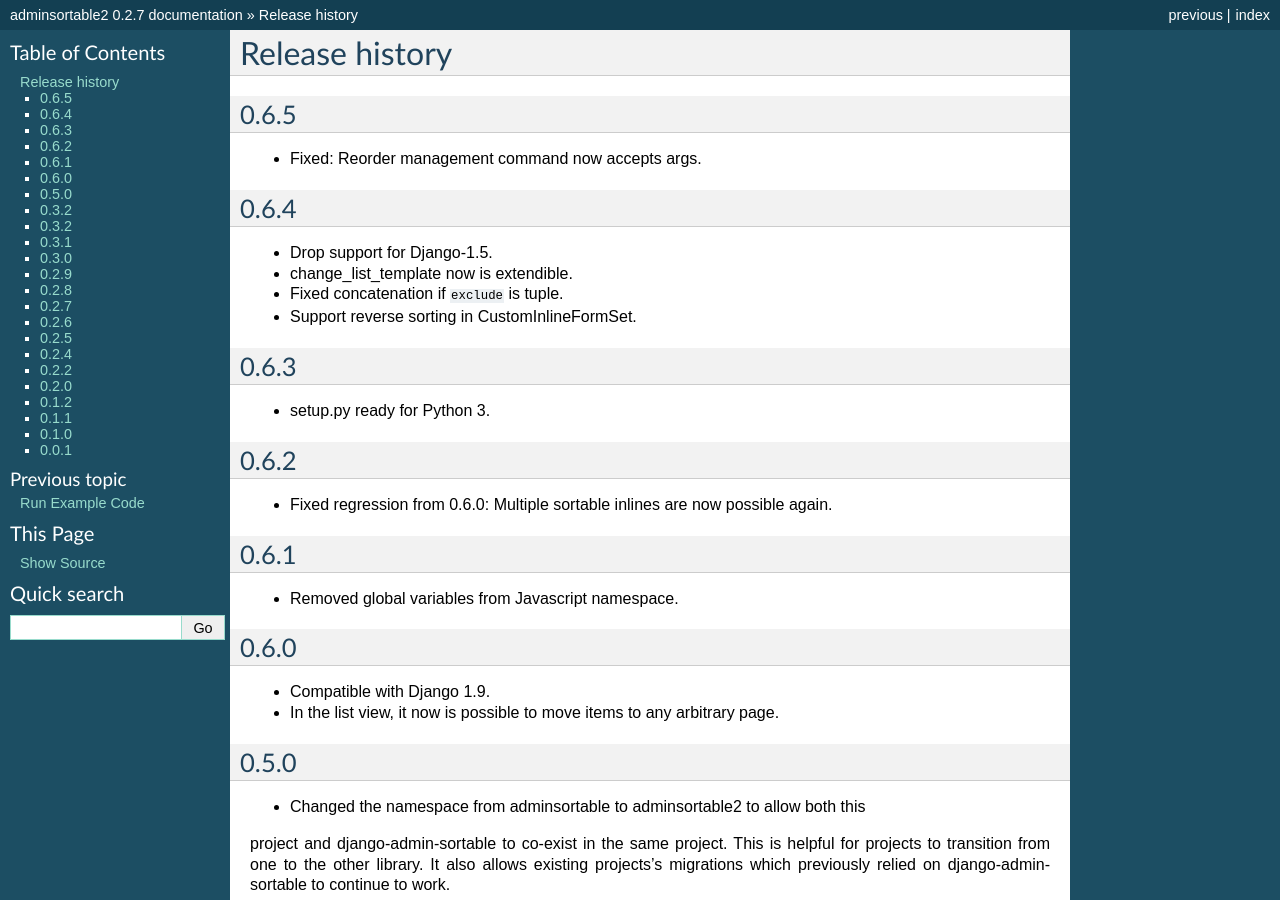
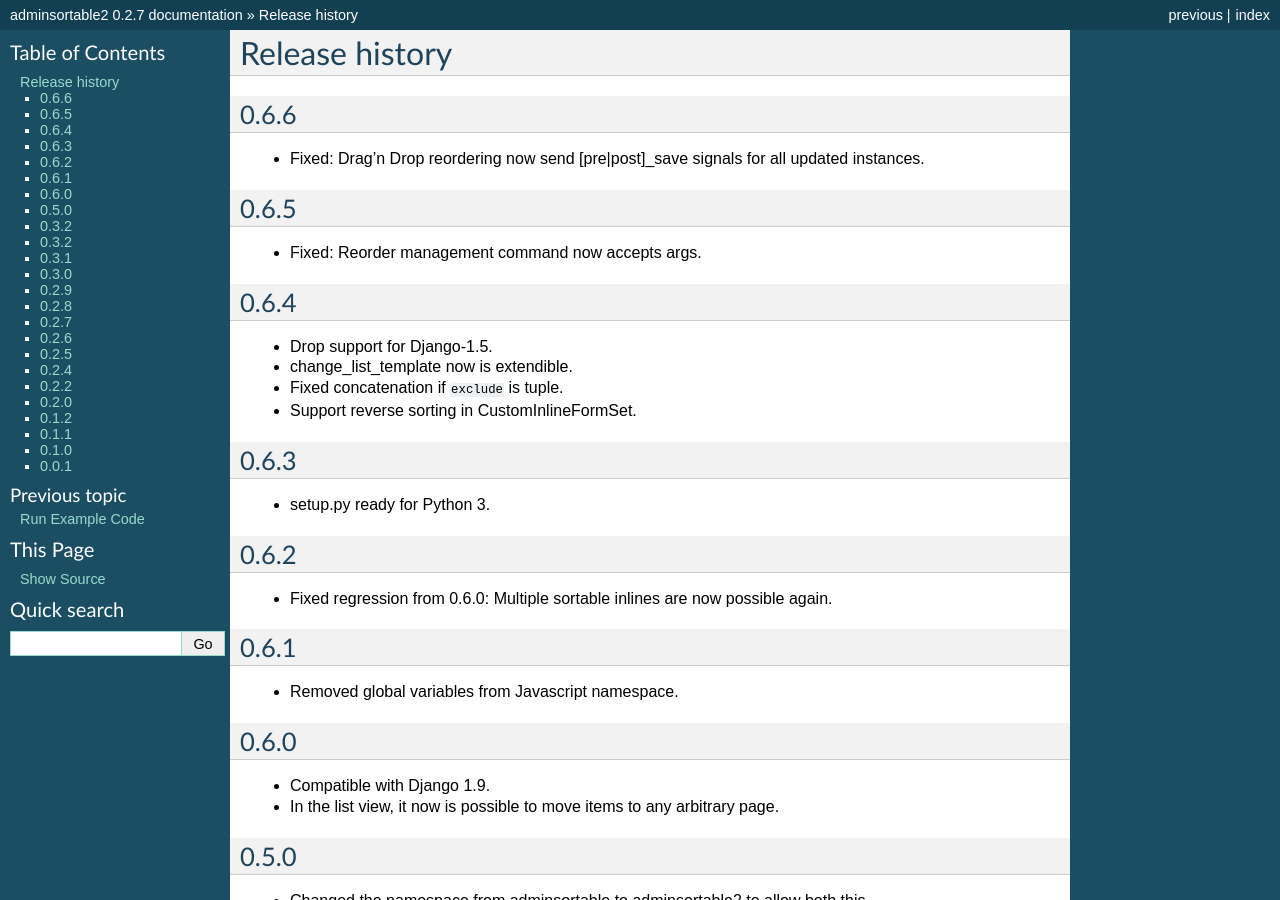
Before and after one commit to jrief/django-admin-sortable2, a Sphinx documentation site: the page built from docs/source/changelog.rst, in a window 1280 px wide and 900 px high. Built offline with Sphinx 7.4.7, drawn with Linux system fonts in a browser that asks for light colours.

Commit message:
add changelog for pre|post signal sending

```diff
--- a/docs/source/changelog.rst
+++ b/docs/source/changelog.rst
@@ -3,6 +3,10 @@
 ===============
 Release history
 ===============
+
+0.6.6
+-----
+* Fixed: Drag'n Drop reordering now send [pre|post]_save signals for all updated instances.
 
 0.6.5
 -----
```
